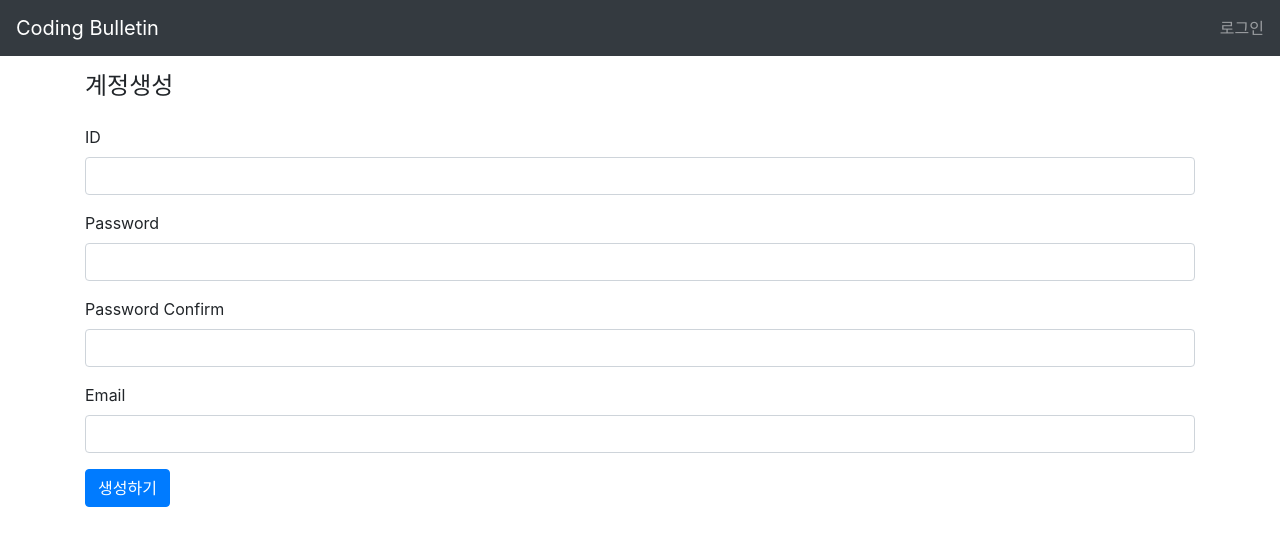
After one commit to Han-seokwon/WEB_programming, a Django app: page /account/signup/ in a window 1280 px wide. The commit adds this page. Shown: the top 546 px of the page. Run offline with Django 3.2, Linux system fonts and the light colour scheme.

Commit message:
Implement signin service
Now User can make account by entering ID, PW, Email address.
Use UserCreationForm class to make account Form

```diff
--- /dev/null
+++ b/python_web/python_web_project2/account/forms.py
@@ -0,0 +1,10 @@
+from django import forms
+from django.contrib.auth.forms import UserCreationForm
+from django.contrib.auth.models import User
+
+class UserForm(UserCreationForm):
+    email = forms.EmailField(label="Email")
+
+    class Meta:
+        model = User
+        fields = ("username", "email")
--- a/python_web/python_web_project2/account/urls.py
+++ b/python_web/python_web_project2/account/urls.py
@@ -3,10 +3,14 @@ from django.contrib import admin
 from django.urls import path, include
 from django.contrib.auth import views as auth_views
 # 앱 폴더의 views와 충돌을 피하기 위해 이름을 auth_views로 함
+from . import views
 app_name = 'account'
 
 urlpatterns = [
     path('login/', auth_views.LoginView.as_view(template_name='account/login.html')
          , name='login'),
     path('logout/', auth_views.LogoutView.as_view(), name='logout'),
+    path('signup/', views.signup, name='signup'),
+
+
 ]
--- a/python_web/python_web_project2/account/views.py
+++ b/python_web/python_web_project2/account/views.py
@@ -1,3 +1,21 @@
-from django.shortcuts import render
+from django.contrib.auth import authenticate, login
+from django.shortcuts import render, redirect
+from .forms import UserForm
+
+def signup(request):
+
+    if request.method == "POST":
+        form = UserForm(request.POST)
+        if form.is_valid():
+            form.save()
+            username = form.cleaned_data.get('username')
+            raw_password = form.cleaned_data.get('password1')
+            # 아래는 회원가입 완료 후 자동으로 로그인이 되게 하는 코드
+            user = authenticate(username=username, password=raw_password)
+            login(request, user)
+            return redirect('index')
+    else:
+        form = UserForm()
+    return render(request, 'account/signup.html', {'form': form})
 
 # Create your views here.
--- /dev/null
+++ b/python_web/python_web_project2/templates/account/signup.html
@@ -0,0 +1,35 @@
+{% extends "base.html" %}
+{% block content %}
+<div class="container my-3">
+    <div class="row my-3">
+        <div class="col-4">
+            <h4>계정생성</h4>
+        </div>
+    </div>
+    <form method="post" class="post-form">
+        {% csrf_token %}
+        {% include "account/form_errors.html" %}
+        <div class="form-group">
+            <label for="username">ID</label>
+            <input type="text" class="form-control" name="username" id="username"
+                   value="{{ form.username.value|default_if_none:'' }}">
+        </div>
+        <div class="form-group">
+            <label for="password1">Password</label>
+            <input type="password" class="form-control" name="password1" id="password1"
+                   value="{{ form.password1.value|default_if_none:'' }}">
+        </div>
+        <div class="form-group">
+            <label for="password2">Password Confirm</label>
+            <input type="password" class="form-control" name="password2" id="password2"
+                   value="{{ form.password2.value|default_if_none:'' }}">
+        </div>
+        <div class="form-group">
+            <label for="email">Email</label>
+            <input type="text" class="form-control" name="email" id="email"
+                   value="{{ form.email.value|default_if_none:'' }}">
+        </div>
+        <button type="submit" class="btn btn-primary">생성하기</button>
+    </form>
+</div>
+{% endblock %}
```
Also changed, not shown: python_web/python_web_project2/templates/account/login.html (+10 -2 lines), python_web/python_web_project2/db/db.sqlite3.
